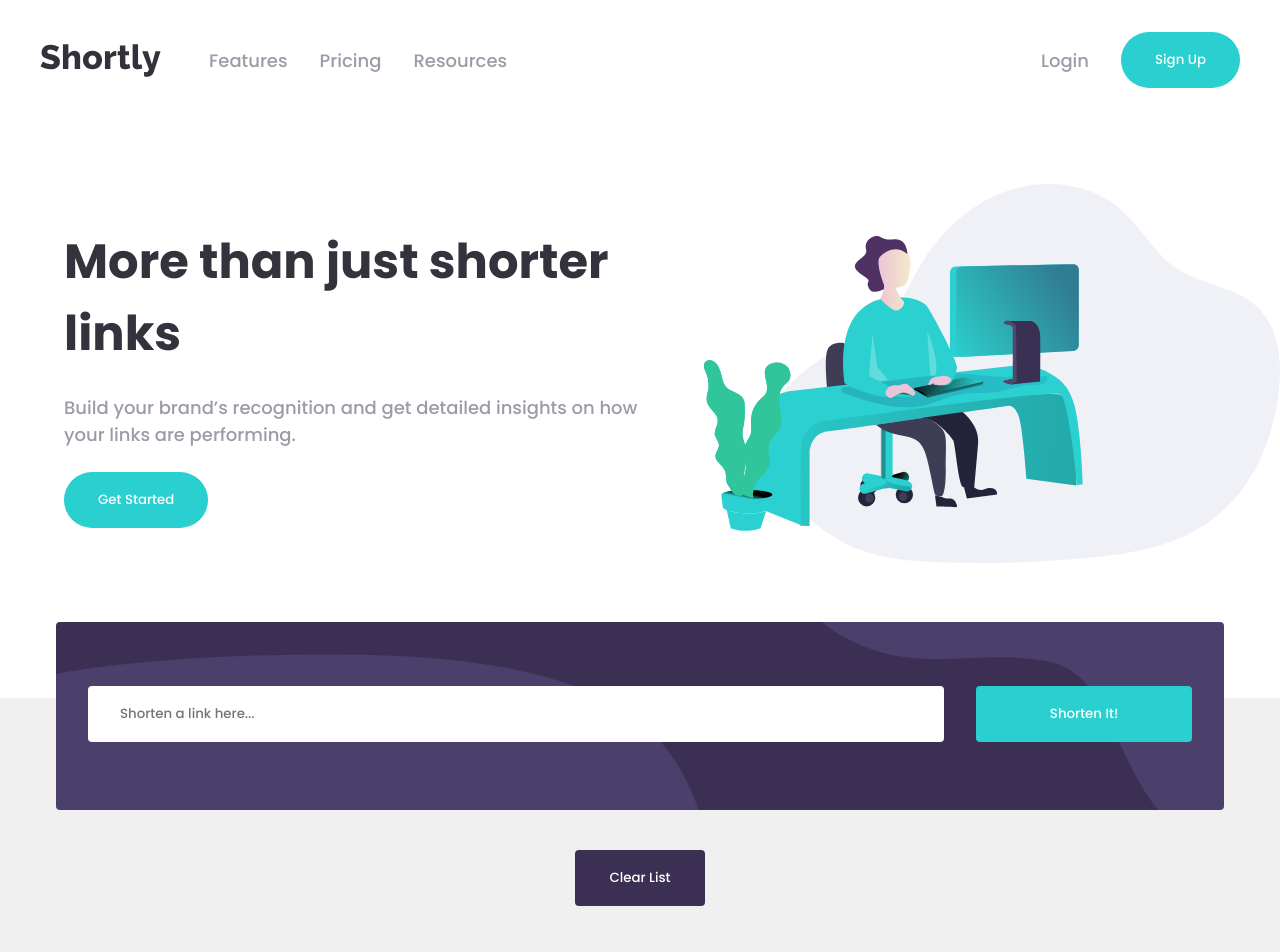
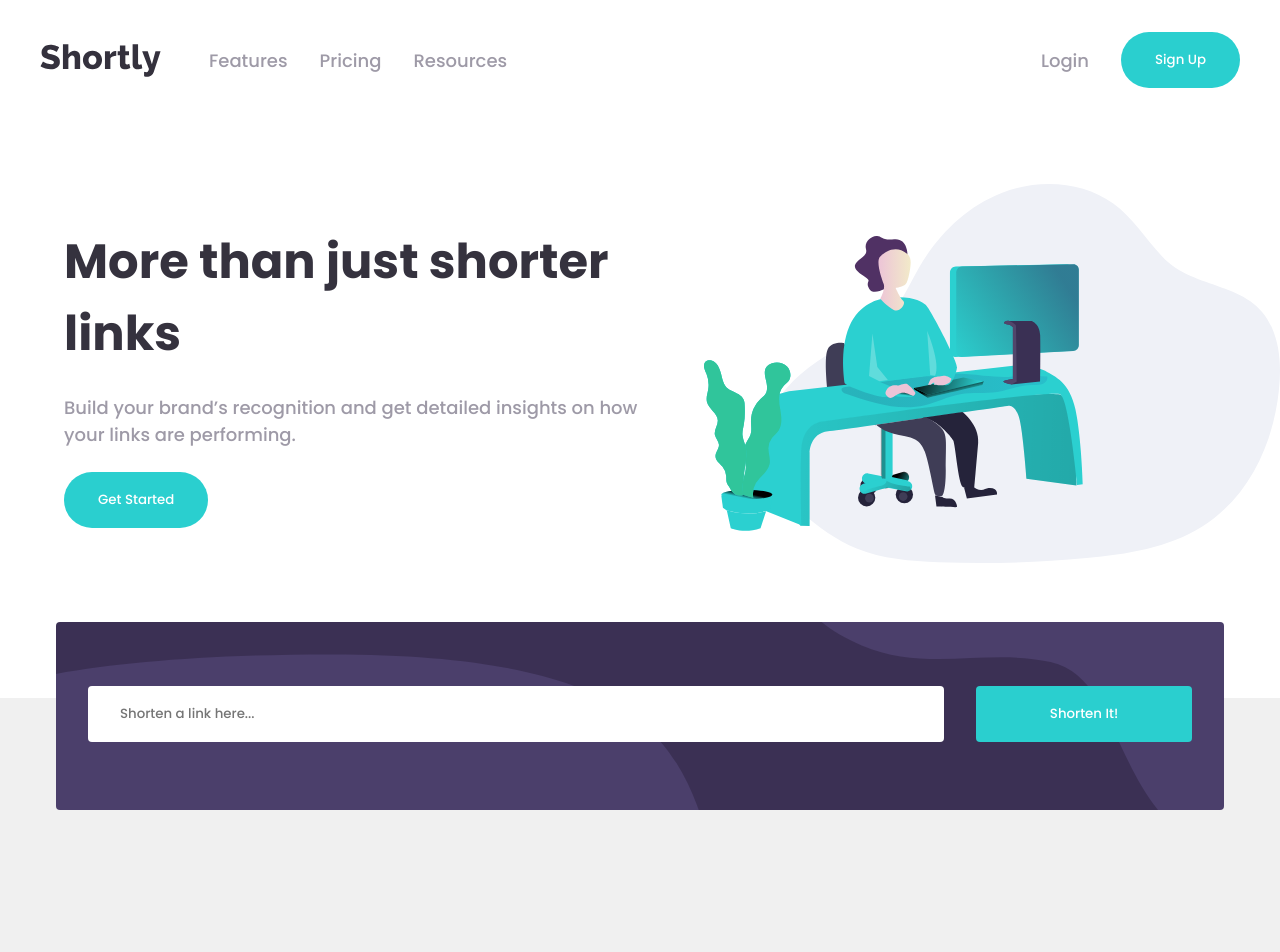
Before and after one commit to Master-Osaro/54_url_shortening-api, a React (Create React App) app: page / in a window 1280 px wide. Shown: the top 952 px of the page. Built offline with nearby package versions, Linux system fonts and the light colour scheme.

Commit message:
Fix clear list button

```diff
--- a/src/components/URLShortener.jsx
+++ b/src/components/URLShortener.jsx
@@ -6,7 +6,7 @@ const URLShortener=()=>{
     const savedUrlList = JSON.parse(localStorage.getItem("urlList"));
     const [cURL, setcURL] = useState("");
     const [urlList, setUrlList] = useState(checkLocalStorage());
-    const [validUrlState, setvalidUrlState] = useState("");
+    const [validUrlState, setValidUrlState] = useState("");
     const [responseDelayed, setResponseDelayed] = useState("");
     const [errorMessage, setErrorMessage] = useState("");
 
@@ -20,7 +20,7 @@ const URLShortener=()=>{
             })
             .catch(function (error) {
                 console.log(error);
-                setvalidUrlState(false)
+                setValidUrlState(false)
                 setErrorMessage(error.response.data.disallowed_reason)
             });
         } else {
@@ -48,7 +48,7 @@ const URLShortener=()=>{
     /*============ TimeOut Functions ===========*/
 
     const changeUrlState=()=> {
-        setvalidUrlState("")
+        setValidUrlState("")
     }
 
     if(validUrlState===false){
@@ -77,13 +77,13 @@ const URLShortener=()=>{
                 errorHelper();
             }}>
                 <div className="form-group">
-                    <input type="text" placeholder="Shorten a link here..." className={`url_input ${validUrlState===false?'error-input':''}`} onChange={(e)=>{setcURL(e.target.value)}}/><button type="submit" className="btn btn-shorten" onClick={()=>{setvalidUrlState(isValid(cURL));}}>Shorten It!</button>
+                    <input type="text" placeholder="Shorten a link here..." className={`url_input ${validUrlState===false?'error-input':''}`} onChange={(e)=>{setcURL(e.target.value)}}/><button type="submit" className="btn btn-shorten" onClick={()=>{setValidUrlState(isValid(cURL));}}>Shorten It!</button>
                 </div>
-                <p className={`${validUrlState===false?'error show':''} ${responseDelayed?'warn show':''}`}>{validUrlState===""?'':validUrlState===true?"": errorMessage}</p>
+                <p className={`${validUrlState===false?'error show':''}`}>{validUrlState===""?'':validUrlState===true?"": errorMessage}</p>
             </form>
             <div className="url__list">
                 {
-                    urlList!==[]?urlList.slice(-3).map((urlItemResponseObj, index)=>{
+                    urlList&&urlList.length?urlList.slice(-3).map((urlItemResponseObj, index)=>{
                         return <div className="url__item" key={index}>
                                     <div className="url">{urlItemResponseObj.original_link}</div>
                                     <div className="url__btn-group">
@@ -96,9 +96,9 @@ const URLShortener=()=>{
 
             </div>
             {
-            urlList!==[]?<div className="url__clear-btn">
+            urlList&&urlList.length?<div className="url__clear-btn">
                 <button className="btn btn-primary btn-clear" onClick={()=>{setUrlList([])}}>Clear List</button>
-            </div>:console.log("Empty")
+            </div>:""
             }
 
         </div>
```
